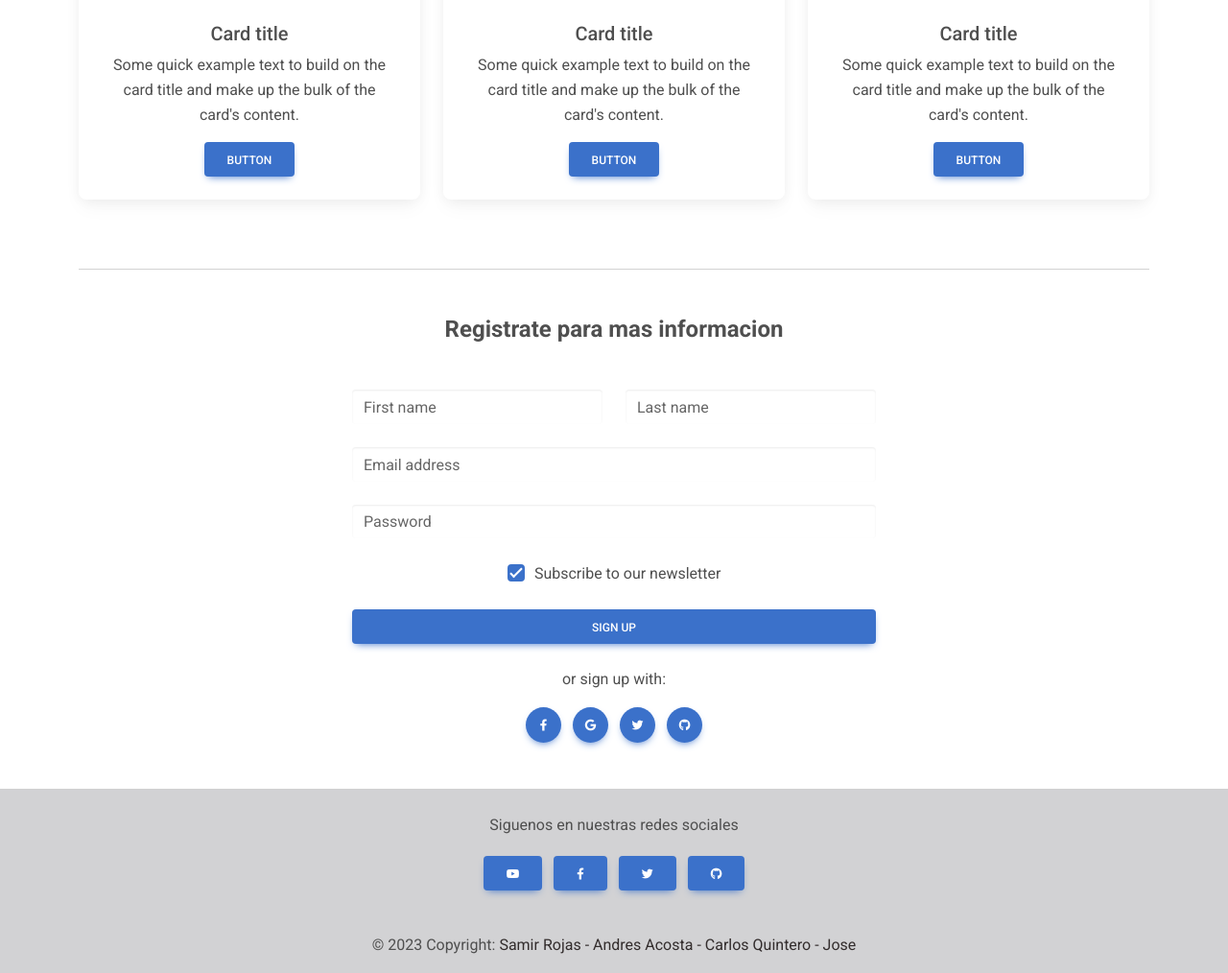
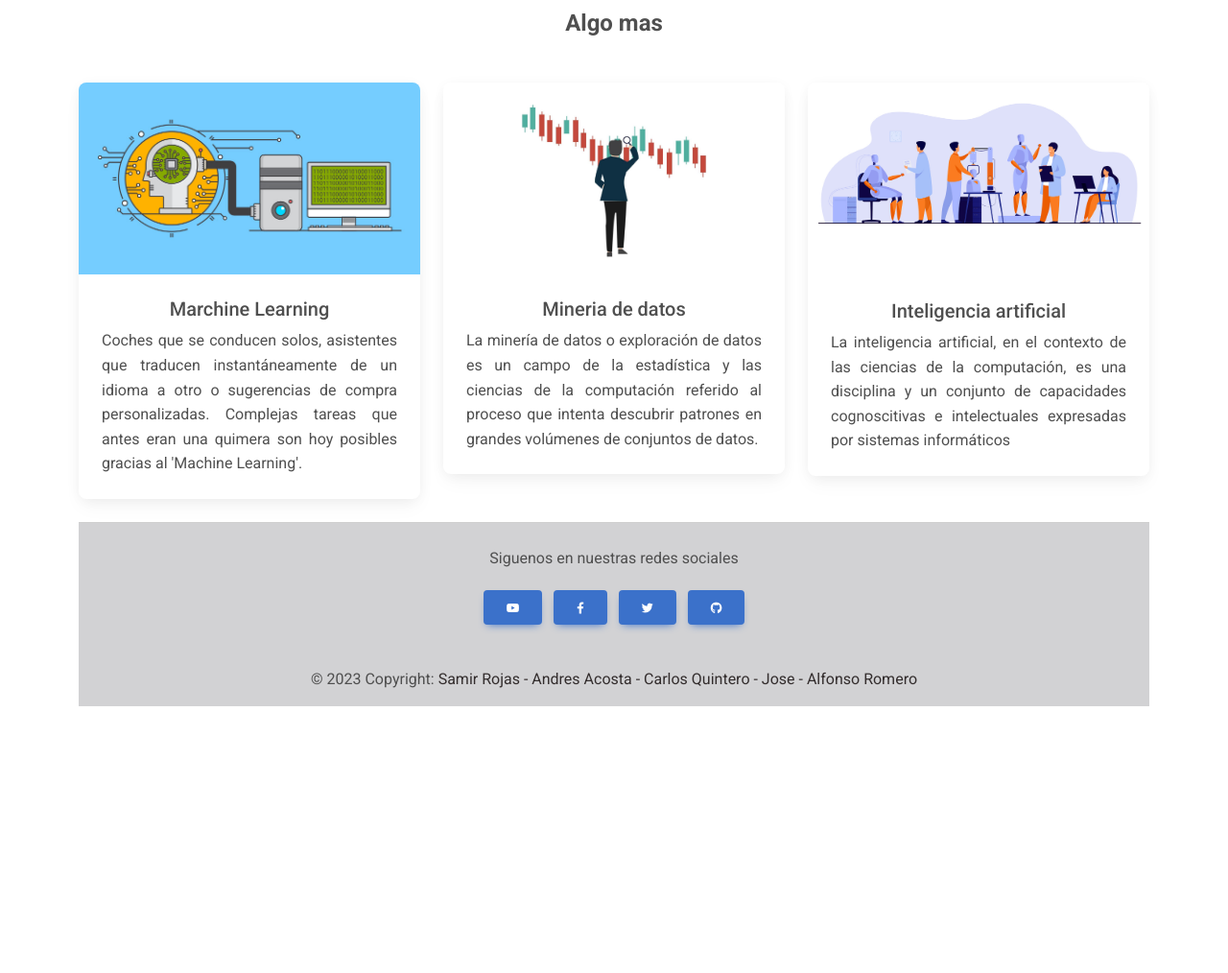
Before and after one commit to AndresAcosta05/Prediccion_IA, a Flask app: page /home in a window 1280 px wide. Shown: the part 1610-2624 px from the top of the page at 96% size. After the commit the page ends 2346 px from the top, so only its background shows below. Run offline with Flask 3, Linux system fonts and the light colour scheme; some libraries are stand-ins or nearby versions.

Commit message:
INICIO TERMINADO

```diff
--- a/src/static/css/styles.css
+++ b/src/static/css/styles.css
@@ -6,22 +6,24 @@
     font-family: Cambria, Cochin, Georgia, Times, 'Times New Roman', serif;
 }
 
-#centrar{
+#centrar {
     margin-left: 40%;
 }
 
-#h4{
+#h4 {
     font-family: Copperplate;
 
 }
-#perfil{
+
+#perfil {
     text-align: center;
 }
-#formcontactenos{
+
+#formcontactenos {
     background-color: #d7d7b8;
 }
 
-#titulo{
+#titulo {
     text-align: center;
 }
 
@@ -32,34 +34,79 @@
 
 
 
-#imagen{
+#imagen {
     margin-left: 20%;
     margin-top: 10%;
     border: 1px solid white;
     border-radius: 4%;
 }
 
-#formulario{
-margin: auto;
-border-radius: 2%;
+#formulario {
+    margin: auto;
+    border-radius: 2%;
     background-color: #1ca39e;
 
 }
-#btnenviar{
+
+#btnenviar {
     margin-top: 5%;
     margin-right: 69%;
 }
 
-#borrar{
- padding-left: 30%;
- margin-top: -10%;
+#borrar {
+    padding-left: 30%;
+    margin-top: -10%;
 
 }
-#button{
+
+#button {
     margin-top: 5%;
 }
 
-#menu{
+#menu {
 
     background-color: #1ca39e !important;
 }
+
+
+#predic1 {
+    border-radius: 10%;
+    border: solid 1px;
+    color: #1ca39e;
+
+}
+
+#p {
+    text-align: justify;
+}
+
+#p1 {
+    padding-top: 7%;
+}
+
+#img1 {
+    padding-top: 8%;
+}
+
+#img2 {
+    height: auto;
+    width: 250px;
+}
+
+#p2 {
+    text-align: justify;
+}
+
+#p3 {
+    text-align: justify;
+
+}
+
+#img3 {
+    height: auto;
+    width: 440px;
+}
+
+#title {
+    padding-top: 13%;
+}
--- a/src/static/js/operaciones.js
+++ b/src/static/js/operaciones.js
@@ -125,3 +125,37 @@ function validacioncontactanos(){
 
 
 }
+
+function tablausuarios() {
+    let user;
+    let infoForm={};
+
+
+  let response  = ['Samir','Rojas','Respondido'];
+
+
+
+    for(let x in response.data){
+        infoForm["NOMBRE"] = response.data[x].NOMBRE
+
+        alert(response.data[x])
+
+
+
+
+
+
+
+      tabla = document.getElementById("cuerpoclientes");
+      filanueva = tabla.insertRow(tabla.length);
+
+      cell1 = filanueva.insertCell(1);
+      cell1.innerHTML = infoForm.NOMBRE;
+      alert(NOMBRE)
+
+
+    }
+
+
+
+}
--- a/src/templates/base.html
+++ b/src/templates/base.html
@@ -53,7 +53,7 @@
         <!-- Navbar -->
         <nav  id = "menu" class="navbar navbar-expand-lg navbar-light bg-primary" style="z-index: 2000;" >
             <div class="container-fluid">
-                <a class="navbar-brand nav-link" target="_blank" href="https://mdbootstrap.com/docs/standard/">
+                <a class="navbar-brand nav-link" href="/">
                     <strong>LOGO</strong>
                 </a>
                 <button class="navbar-toggler" type="button" data-mdb-toggle="collapse"
@@ -207,7 +207,7 @@
     <!-- Copyright -->
     <div class="text-center p-3" style="background-color:#D2D2D4;">
         © 2023 Copyright:
-        <a class="text-dark" href="https://mdbootstrap.com/">Samir Rojas - Andres Acosta - Carlos Quintero - Jose </a>
+        <a class="text-dark" href="https://mdbootstrap.com/">Samir Rojas - Andres Acosta - Carlos Quintero - Jose - Alfonso Romero</a>
     </div>
     <!-- Copyright -->
 </footer>
--- a/src/templates/index.html
+++ b/src/templates/index.html
@@ -8,10 +8,6 @@
             <div class="text-white">
               <h1 class="mb-3">Regresion Lineal Multiple</h1>
               <h5 class="mb-4">Un modelo de regresión lineal múltiple es un modelo estadístico versátil para evaluar las relaciones entre un destino continuo y los predictores.</h5>
-              <a class="btn btn-outline-light btn-lg m-2" href="https://www.youtube.com/watch?v=c9B4TPnak1A" role="button"
-                rel="nofollow" target="_blank">Mas info</a>
-              <a class="btn btn-outline-light btn-lg m-2" href="https://mdbootstrap.com/docs/standard/" target="_blank"
-                role="button">Algo maas</a>
             </div>
           </div>
         </div>
@@ -24,27 +20,26 @@
         <!--Section: Content-->
         <section>
           <div class="row">
-            <div class="col-md-6 gx-5 mb-4">
+            <div class="col-md-6 gx-6 mb-6" id="img1">
               <div class="bg-image hover-overlay ripple shadow-2-strong" data-mdb-ripple-color="light">
-                <img src="https://mdbootstrap.com/img/new/slides/031.jpg" class="img-fluid" />
+                <img id = "predic1" src="{{ url_for('static', filename='img/prediccion1.jpg') }}" class="img-fluid" />
                 <a href="#!">
                   <div class="mask" style="background-color: rgba(251, 251, 251, 0.15);"></div>
                 </a>
               </div>
             </div>
 
-            <div class="col-md-6 gx-5 mb-4">
-              <h4><strong>Facilis consequatur eligendi</strong></h4>
-              <p class="text-muted">
-                Lorem ipsum dolor sit amet consectetur adipisicing elit. Facilis consequatur
-                eligendi quisquam doloremque vero ex debitis veritatis placeat unde animi laborum
-                sapiente illo possimus, commodi dignissimos obcaecati illum maiores corporis.
+            <div class="col-md-6 gx-5 mb-4" id="p1">
+              <h4><strong>Regresion Lineal Multiple</strong></h4>
+              <p class="text-muted" style="text-align: justify;">
+                Un modelo de regresión lineal múltiple es un modelo estadístico versátil para evaluar las relaciones entre un destino continuo y los predictores.
+
+                Los predictores pueden ser campos continuos, categóricos o derivados, de modo que las relaciones no lineales también estén soportadas. El modelo es lineal porque consiste en términos de aditivos en los que cada término es un predictor que se multiplica por un coeficiente estimado. El término de constante (intercepción) también se añade normalmente al modelo.
+
               </p>
-              <p><strong>Doloremque vero ex debitis veritatis?</strong></p>
-              <p class="text-muted">
-                Lorem ipsum dolor sit amet, consectetur adipisicing elit. Quod itaque voluptate
-                nesciunt laborum incidunt. Officia, quam consectetur. Earum eligendi aliquam illum
-                alias, unde optio accusantium soluta, iusto molestiae adipisci et?
+              <p><strong>¿Para que se usa?</strong></p>
+              <p class="text-muted" style="text-align: justify;">
+                La regresión lineal se utiliza para generar conocimientos para los gráficos que contienen al menos dos campos continuos con uno identificado como el destino y el otro como un predictor. Además, se puede especificar un predictor categórico y dos campos continuos auxiliares en un gráfico y se pueden utilizar para generar un modelo de regresión adecuado.
               </p>
             </div>
           </div>
@@ -55,24 +50,21 @@
 
         <!--Section: Content-->
         <section class="text-center">
-          <h4 class="mb-5"><strong>Facilis consequatur eligendi</strong></h4>
+          <h4 class="mb-5"><strong>Algo mas </strong></h4>
 
           <div class="row">
             <div class="col-lg-4 col-md-12 mb-4">
               <div class="card">
                 <div class="bg-image hover-overlay ripple" data-mdb-ripple-color="light">
-                  <img src="https://mdbootstrap.com/img/new/standard/nature/184.jpg" class="img-fluid" />
+                  <img src="{{ url_for('static', filename='img/ml.jpg') }}" class="img-fluid" />
                   <a href="#!">
                     <div class="mask" style="background-color: rgba(251, 251, 251, 0.15);"></div>
                   </a>
                 </div>
                 <div class="card-body">
-                  <h5 class="card-title">Card title</h5>
-                  <p class="card-text">
-                    Some quick example text to build on the card title and make up the bulk of the
-                    card's content.
-                  </p>
-                  <a href="#!" class="btn btn-primary">Button</a>
+                  <h5 class="card-title">Marchine Learning</h5>
+                  <p class="card-text" id="p">
+                    Coches que se conducen solos, asistentes que traducen instantáneamente de un idioma a otro o sugerencias de compra personalizadas. Complejas tareas que antes eran una quimera son hoy posibles gracias al 'Machine Learning'.
                 </div>
               </div>
             </div>
@@ -80,18 +72,16 @@
             <div class="col-lg-4 col-md-6 mb-4">
               <div class="card">
                 <div class="bg-image hover-overlay ripple" data-mdb-ripple-color="light">
-                  <img src="https://mdbootstrap.com/img/new/standard/nature/023.jpg" class="img-fluid" />
+                  <img id="img2" src="{{ url_for('static', filename='img/prediccion2.jpg') }}" class="img-fluid" />
                   <a href="#!">
                     <div class="mask" style="background-color: rgba(251, 251, 251, 0.15);"></div>
                   </a>
                 </div>
                 <div class="card-body">
-                  <h5 class="card-title">Card title</h5>
-                  <p class="card-text">
-                    Some quick example text to build on the card title and make up the bulk of the
-                    card's content.
+                  <h5 class="card-title">Mineria de datos</h5>
+                  <p class="card-text" id="p2">
+                    La minería de datos o exploración de datos es un campo de la estadística y las ciencias de la computación referido al proceso que intenta descubrir patrones en grandes volúmenes de conjuntos de datos.
                   </p>
-                  <a href="#!" class="btn btn-primary">Button</a>
                 </div>
               </div>
             </div>
@@ -99,103 +89,19 @@
             <div class="col-lg-4 col-md-6 mb-4">
               <div class="card">
                 <div class="bg-image hover-overlay ripple" data-mdb-ripple-color="light">
-                  <img src="https://mdbootstrap.com/img/new/standard/nature/111.jpg" class="img-fluid" />
+                  <img id = "img3" src="{{ url_for('static', filename='img/prediccion3.jpg') }}" class="img-fluid" />
                   <a href="#!">
                     <div class="mask" style="background-color: rgba(251, 251, 251, 0.15);"></div>
                   </a>
                 </div>
                 <div class="card-body">
-                  <h5 class="card-title">Card title</h5>
-                  <p class="card-text">
-                    Some quick example text to build on the card title and make up the bulk of the
-                    card's content.
+                  <h5 id="title" class="card-title">Inteligencia artificial</h5>
+                  <p class="card-text"  id="p3">
+                    La inteligencia artificial, en el contexto de las ciencias de la computación, es una disciplina y un conjunto de capacidades cognoscitivas e intelectuales expresadas por sistemas informáticos
                   </p>
-                  <a href="#!" class="btn btn-primary">Button</a>
                 </div>
               </div>
             </div>
           </div>
         </section>
-        <!--Section: Content-->
-
-        <hr class="my-5" />
-
-        <!--Section: Content-->
-        <section class="mb-5">
-          <h4 class="mb-5 text-center"><strong>Registrate para mas informacion</strong></h4>
-
-          <div class="row d-flex justify-content-center">
-            <div class="col-md-6">
-              <form>
-                <!-- 2 column grid layout with text inputs for the first and last names -->
-                <div class="row mb-4">
-                  <div class="col">
-                    <div class="form-outline">
-                      <input type="text" id="form3Example1" class="form-control" />
-                      <label class="form-label" for="form3Example1">First name</label>
-                    </div>
-                  </div>
-                  <div class="col">
-                    <div class="form-outline">
-                      <input type="text" id="form3Example2" class="form-control" />
-                      <label class="form-label" for="form3Example2">Last name</label>
-                    </div>
-                  </div>
-                </div>
-
-                <!-- Email input -->
-                <div class="form-outline mb-4">
-                  <input type="email" id="form3Example3" class="form-control" />
-                  <label class="form-label" for="form3Example3">Email address</label>
-                </div>
-
-                <!-- Password input -->
-                <div class="form-outline mb-4">
-                  <input type="password" id="form3Example4" class="form-control" />
-                  <label class="form-label" for="form3Example4">Password</label>
-                </div>
-
-                <!-- Checkbox -->
-                <div class="form-check d-flex justify-content-center mb-4">
-                  <input class="form-check-input me-2" type="checkbox" value="" id="form2Example3" checked />
-                  <label class="form-check-label" for="form2Example3">
-                    Subscribe to our newsletter
-                  </label>
-                </div>
-
-                <!-- Submit button -->
-                <button type="submit" class="btn btn-primary btn-block mb-4">
-                  Sign up
-                </button>
-
-                <!-- Register buttons -->
-                <div class="text-center">
-                  <p>or sign up with:</p>
-                  <button type="button" class="btn btn-primary btn-floating mx-1">
-                    <i class="fab fa-facebook-f"></i>
-                  </button>
-
-                  <button type="button" class="btn btn-primary btn-floating mx-1">
-                    <i class="fab fa-google"></i>
-                  </button>
-
-                  <button type="button" class="btn btn-primary btn-floating mx-1">
-                    <i class="fab fa-twitter"></i>
-                  </button>
-
-                  <button type="button" class="btn btn-primary btn-floating mx-1">
-                    <i class="fab fa-github"></i>
-                  </button>
-                </div>
-              </form>
-            </div>
-          </div>
-        </section>
-        <!--Section: Content-->
-      </div>
-    </main>
-    <!--Main layout-->
-
-    <!--Footer-->
-
 {% endblock %}
```
Also changed, not shown: src/templates/Contactenos.html (+16 -22 lines), src/static/img/ml.jpg (added), src/static/img/prediccion1.jpg (added), src/static/img/prediccion2.jpg (added), src/static/img/prediccion3.jpg (added).
